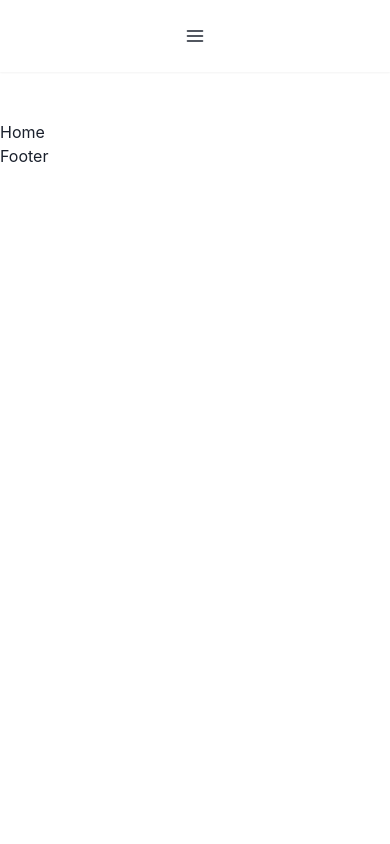
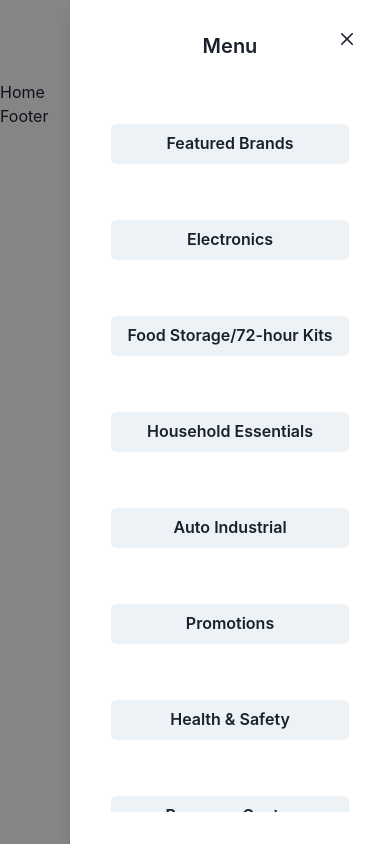
Before and after one commit to benbushman98/Prep-Start-Now, a React (Create React App) app in the folder client/: page / in a window 390 px wide. Both pictures are taken after a click on the button 195 px from the left and 36 px from the top of the page. Built offline with nearby package versions, Linux system fonts and the light colour scheme.

Commit message:
added mobile responsive

```diff
--- /dev/null
+++ b/client/src/components/Drawer.js
@@ -0,0 +1,42 @@
+import React from 'react';
+import {
+    Drawer, DrawerBody, DrawerFooter, DrawerHeader, DrawerOverlay, DrawerContent,
+    DrawerCloseButton, Flex, Text
+} from "@chakra-ui/react";
+
+const DrawerTEST = ({
+    p = 15,
+    placement = "right",
+    width,
+    isOpen,
+    children,
+    onClose,
+    btnRef,
+    title = "Menu",
+    footer,
+}
+
+) => {
+    return (
+        <Flex w={width} >
+            <Drawer
+                isOpen={isOpen}
+                placement={placement}
+                onClose={onClose}
+                finalFocusRef={btnRef}
+            >
+                <DrawerOverlay />
+                <DrawerContent alignItems="center">
+                    <DrawerCloseButton alignSelf="end" mx={p} my={p} />
+                    <DrawerHeader my={p}>
+                        <Text as="p"> {title} </Text>
+                    </DrawerHeader>
+                    <DrawerBody>{children}</DrawerBody>
+                    <DrawerFooter>{footer}</DrawerFooter>
+                </DrawerContent>
+            </Drawer>
+        </Flex>
+    );
+}
+
+export default DrawerTEST;
--- a/client/src/components/Header.js
+++ b/client/src/components/Header.js
@@ -1,48 +1,49 @@
-import {
-  Box,
-  Button,
-  ButtonGroup,
-  Container,
-  Flex,
-  HStack,
-  Center,
-  IconButton,
-  useBreakpointValue,
-  useColorModeValue,
-} from '@chakra-ui/react'
-import * as React from 'react'
-import { FiMenu } from 'react-icons/fi'
-// import Logo from './logo.png'
+import { Image, Flex, Button, HStack, Center, ButtonGroup, chakra, Wrap, WrapItem } from '@chakra-ui/react';
+// import Logo from '../public/logo.svg';
+// import { Link } from 'react-scroll'
+import React from "react";
+import MobileDrawer from './MobileDrawer';
+const Header = () => {
+  return (
+    <chakra.header id="header">
+      <Flex
+        w="100%"
+        px="6"
+        py="5"
+        align="center"
+        justify="space-between"
+      >
+        <Center w="100%">
+          {/* // Logo */}
+          {/* <Image src={Logo.src} h="50px" /> */}
+          {/* // Nav Items */}
+          <HStack spacing="8" justify="center" display={{ base: "none", md: "flex" }}>
+            <Flex justify="center" flex="1">
 
-const Header = () => {
-  const isDesktop = useBreakpointValue({ base: false, lg: true })
-  return (
-    <Box as="section" pb={{ base: '12', md: '24' }}>
-      <Box as="nav" bg="bg-surface" boxShadow={useColorModeValue('sm', 'sm-dark')}>
-        <Container py={{ base: '4', lg: '5' }}>
-          <HStack spacing="8" justify="center">
-            {isDesktop ? (
-              <Flex justify="center" flex="1">
-                <ButtonGroup variant="link" spacing="10">
-                  <Center w="100%">
+              <ButtonGroup variant="link" spacing="10">
+
+                  <Wrap spacing='10px' justify='center'>
+
                     {['Featured Brands', 'Electronics', 'Food Storage/72-hour Kits', 'Household Essentials', 'Auto Industrial', 'Promotions', 'Health & Safety', 'Resource Center'].map((item) => (
-                      <Button spacing="8" m={6} key={item}>{item}</Button>
+                      <WrapItem>
+                        <Button spacing="8" m={6} key={item}>{item}</Button>
+                      </WrapItem>
                     ))}
-                  </Center>
-                </ButtonGroup>
-              </Flex>
 
-            ) : (
-              <IconButton
-                variant="ghost"
-                icon={<FiMenu fontSize="1.25rem" />}
-                aria-label="Open Menu"
-              />
-            )}
+                  </Wrap>
+
+              </ButtonGroup>
+
+            </Flex>
           </HStack>
-        </Container>
-      </Box>
-    </Box>
-  )
+          {/* // Call to action items */}
+          <HStack >
+            <MobileDrawer display={{ base: "none", md: "flex" }} />
+          </HStack>
+        </Center>
+      </Flex>
+
+    </chakra.header>
+  );
 }
 export default Header;
--- /dev/null
+++ b/client/src/components/MobileDrawer.js
@@ -0,0 +1,32 @@
+import { useDisclosure, Flex, Button, VStack, } from "@chakra-ui/react";
+import Drawer from './Drawer';
+import { IoMdMenu } from 'react-icons/io';
+// import { Link } from 'react-scroll';
+import React from "react";
+
+const MobileDrawer = () => {
+    const { isOpen, onOpen, onClose } = useDisclosure();
+    const btnRef = React.useRef();
+    return (
+        <Flex display={{ base: "flex", md: "none" }} >
+            {/* // Menu Button */}
+            <Button ref={btnRef} onClick={onOpen}>
+                <IoMdMenu size="26px" />
+            </Button>
+
+            {/* // Drawer Component */}
+            <Drawer
+                isOpen={isOpen}
+                onClose={onClose}
+                finalFocusRef={btnRef}
+            >
+                <VStack alignItems="left">
+                    {['Featured Brands', 'Electronics', 'Food Storage/72-hour Kits', 'Household Essentials', 'Auto Industrial', 'Promotions', 'Health & Safety', 'Resource Center'].map((item) => (
+                        <Button spacing="8" m={6} key={item}>{item}</Button>
+                    ))}
+                </VStack>
+            </Drawer>
+        </Flex>
+    );
+};
+export default MobileDrawer;
```
Also changed, not shown: 1 other file (tests, documents, lock files or other folders).
